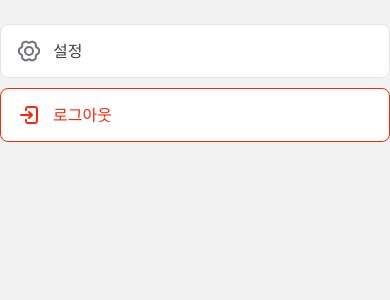
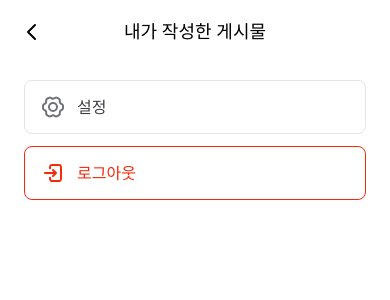
Before and after one commit to MEOGO-DSM/MEOGO_Frontend_V2, a React Native app: screen /Setting in a window 390 px wide. Shown: the top 300 px of the page. Built offline with nearby package versions, Linux system fonts and the light colour scheme.

Commit message:
chore :: navigation 타입, 스타일 설정

```diff
--- a/App.tsx
+++ b/App.tsx
@@ -37,7 +37,7 @@ function App(): React.JSX.Element {
         <NavigationContainer>
           <Stack.Navigator
             screenOptions={{headerShown: false}}
-            initialRouteName="MyPage">
+            initialRouteName="Login">
             <Stack.Screen name="Login" component={Login} />
             <Stack.Screen name="Signup" component={Signup} />
             <Stack.Screen name="NavBar" component={NavBar} />
--- a/src/app/mypage/Setting.tsx
+++ b/src/app/mypage/Setting.tsx
@@ -1,25 +1,44 @@
-import {Logout, Gear} from '@/assets';
+import {Logout, Gear, Arrow} from '@/assets';
 import {color, Font} from '@/styles';
+import {useNavigation} from '@react-navigation/native';
+import {StackNavigationProp} from '@react-navigation/stack';
 import styled from 'styled-components/native';
+import {TopBar} from '@/components';
+import {Alert} from 'react-native';
 
 export default function Setting() {
+  const navigation = useNavigation<StackNavigationProp<any>>();
+  const goAlert = () => {
+    Alert.alert('로그아웃해라', '어저고저ㅓㅉ고', [
+      {text: '네', onPress: () => {}, style: 'cancel'},
+      {text: '아니요', onPress: () => {}, style: 'default'},
+    ]);
+  };
   return (
     <SetBox>
+      <TopBar
+        leftIcon={<Arrow onPress={() => navigation.goBack()} />}
+        text="내가 작성한 게시물"
+      />
+      <ButtonBox>
         <SetButton>
-        <Gear color={color.gray500} />
+          <Gear onPress={() => navigation.goBack()} color={color.gray500} />
           <Font color="gray700" text="설정" kind="medium16" />
         </SetButton>
-      <SetButton red>
+        <SetButton red onPress={goAlert}>
           <Logout color={color.red} />
           <Font color="red" text="로그아웃" kind="medium16" />
         </SetButton>
+      </ButtonBox>
     </SetBox>
   );
 }
 const SetBox = styled.View`
   width: 100%;
   gap: 10px;
-  padding-top: 24px;
+  padding-top: 80px;
+  height: 100%;
+  background-color: ${color.white};
 `;
 
 const SetButton = styled.TouchableOpacity<{red?: boolean}>`
@@ -32,3 +51,9 @@ const SetButton = styled.TouchableOpacity<{red?: boolean}>`
   align-items: center;
   flex-direction: row;
 `;
+
+const ButtonBox = styled.TouchableOpacity`
+  width: 100%;
+  padding: 0 24px;
+  gap: 12px;
+`;
--- a/src/app/mypage/page.tsx
+++ b/src/app/mypage/page.tsx
@@ -16,10 +16,9 @@ function MyPage() {
       <TopBar
         text="MY"
         rightIcon={
-          <Gear
-            onPress={() => navigation.push('Setting')}
-            color={color.gray500}
-          />
+          <SettingButton onPress={() => navigation.push('Setting')}>
+            <Gear color={color.gray500} />
+          </SettingButton>
         }
       />
       <Container contentContainerStyle={{rowGap: 36}}>
@@ -46,7 +45,7 @@ function MyPage() {
         <CollectBox>
           <Font text="내 학교" color="black" kind="semi18" />
           <ListCard
-            onPress={() => navigation.push('BookmarkSchool')}
+            onPress={() => navigation.navigate('BookmarkSchool')}
             type="bookmarkSchool"
             count={0}
           />
@@ -55,12 +54,12 @@ function MyPage() {
           <Font text="내 게시물" color="black" kind="semi18" />
           <PostListBox>
             <ListCard
-              onPress={() => navigation.push('LikePost')}
+              onPress={() => navigation.navigate('LikePost')}
               type="likePost"
               count={0}
             />
             <ListCard
-              onPress={() => navigation.push('WritePost')}
+              onPress={() => navigation.navigate('WritePost')}
               type="writePost"
               count={0}
             />
@@ -131,3 +130,5 @@ const PostListBox = styled.View`
   gap: 8px;
   flex-direction: row;
 `;
+
+const SettingButton = styled.TouchableOpacity``;
--- a/src/app/signup/page.tsx
+++ b/src/app/signup/page.tsx
@@ -80,7 +80,7 @@ function Signup() {
     } else {
       reset();
       setPage(0);
-      navigation.push('Login');
+      navigation.navigate('Login');
     }
   });
 
--- a/src/components/ContentCard.tsx
+++ b/src/components/ContentCard.tsx
@@ -67,8 +67,8 @@ export const ContentCard = ({
                 setPressed(!pressed);
               }}>
               <Heart
-                color="gray500"
-                fill={pressed ? `${color.gray500}` : 'none'}
+                color={color.gray500}
+                fill={pressed ? color.gray500 : 'none'}
               />
             </IconBox>
             <IconBox
@@ -76,7 +76,7 @@ export const ContentCard = ({
                 e.stopPropagation();
                 setMore(!more);
               }}>
-              <Menu color="gray500" />
+              <Menu color={color.gray500} />
             </IconBox>
             {more && (
               <MoreMessage>
```
Lines whose indentation alone changed are shown as unchanged.
